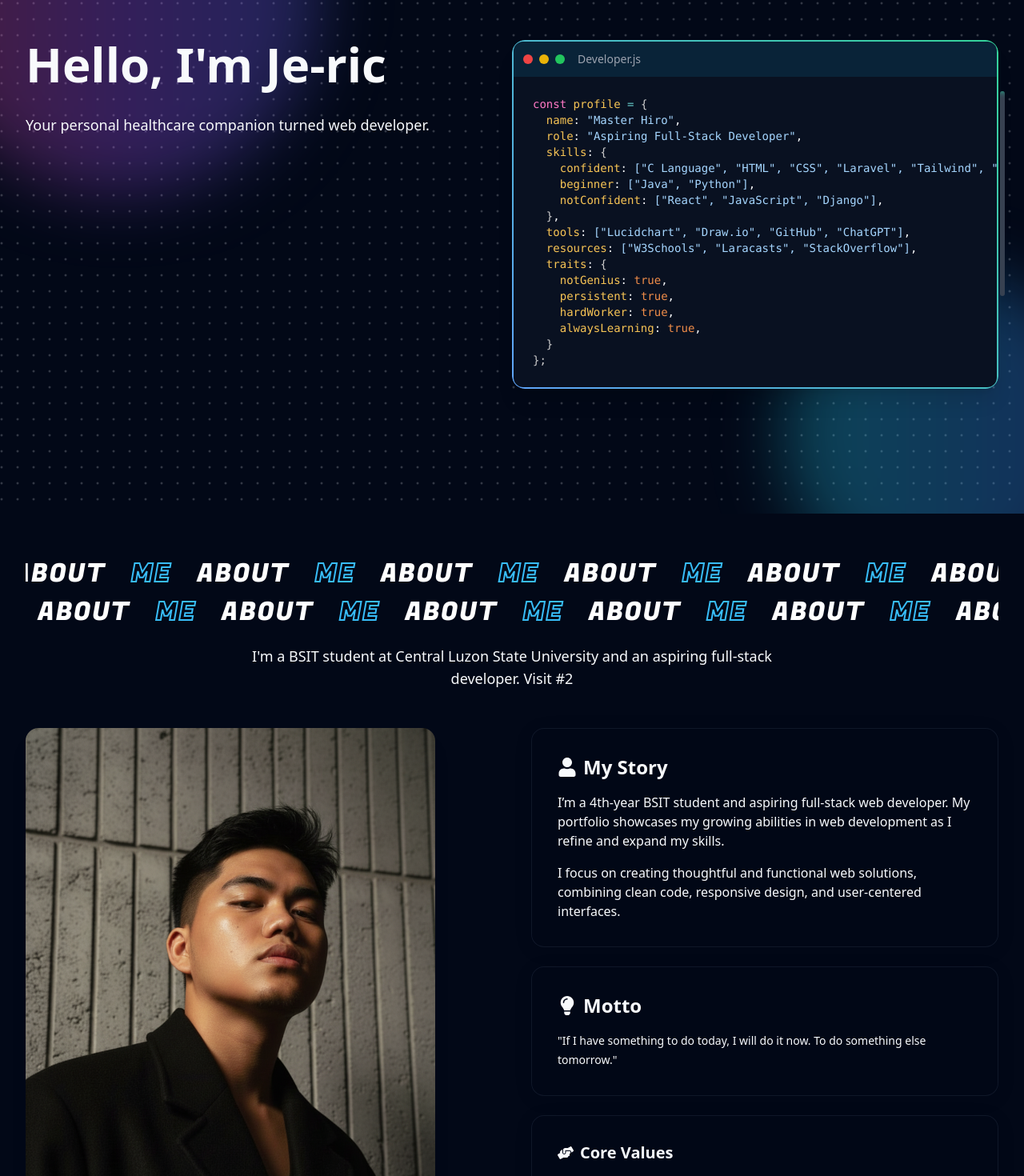
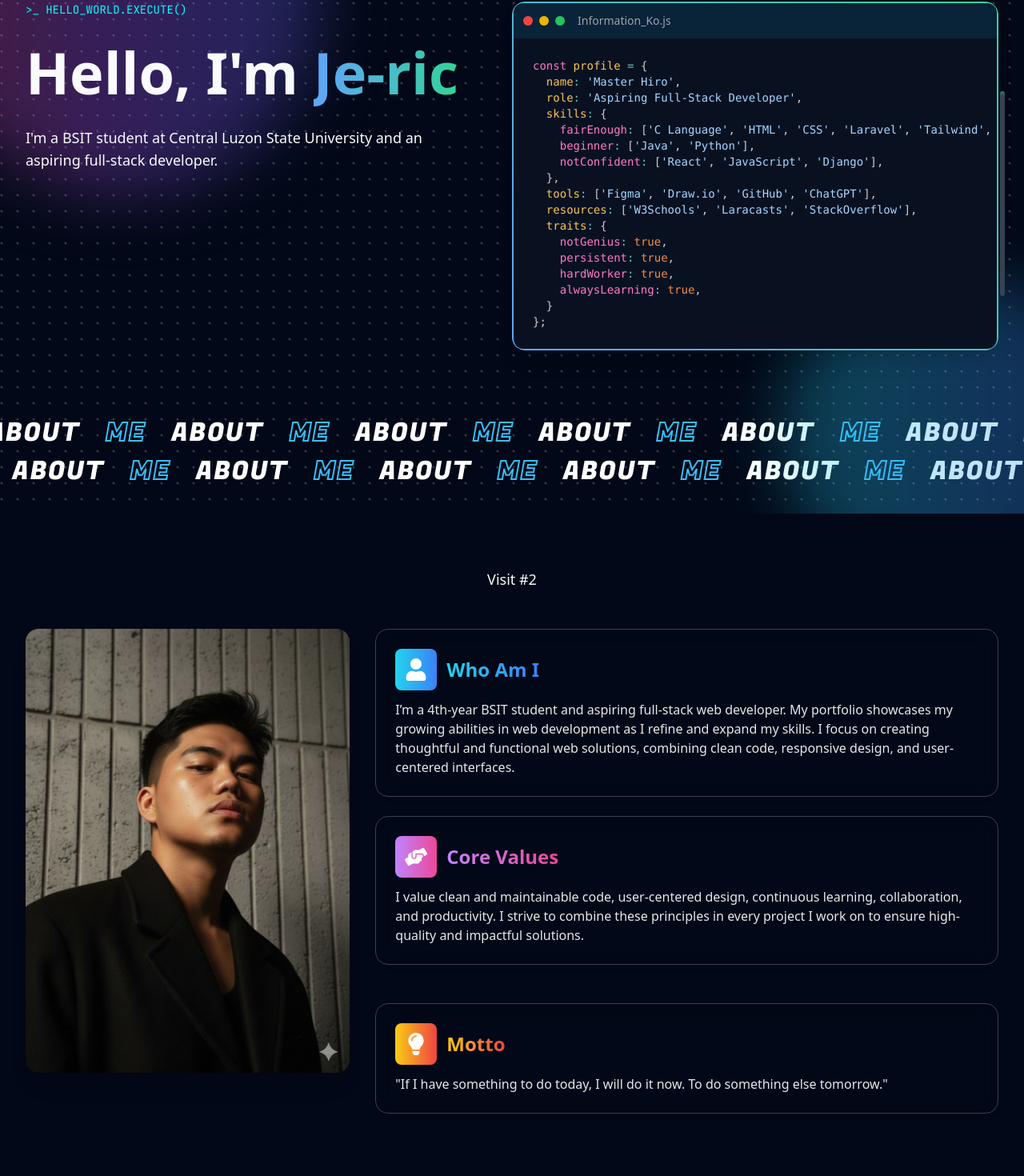
Before and after one commit to Je-ric/ReactJS-Portfolio, a React (Create React App) app: page / in a window 1280 px wide. Shown: the part 158-1628 px from the top of the page at 80% size. Built offline with nearby package versions, Linux system fonts and the light colour scheme.

Commit message:
Add DualMarquee component to sections, update styles, and remove unused imports

```diff
--- a/public/index.html
+++ b/public/index.html
@@ -10,6 +10,7 @@
       content="Baymax Portfolio - Healthcare companion turned web developer"
     />
     <link href="https://fonts.googleapis.com/css2?family=Fugaz+One&display=swap" rel="stylesheet">
+    <link href="https://fonts.googleapis.com/css2?family=JetBrains+Mono:wght@400;500;700&display=swap" rel="stylesheet">
     <link rel="apple-touch-icon" href="%PUBLIC_URL%/logo192.png" />
     <link rel="manifest" href="%PUBLIC_URL%/manifest.json" />
     <title>Baymax Portfolio</title>
--- a/src/App.css
+++ b/src/App.css
@@ -177,26 +177,21 @@
 .token.boolean, .token.number, .token.function {
     color: rgb(240, 141, 73);
 }
-/*
-:not(pre) > code[class*="language-"],
-pre[class*="language-"] {
-    background: rgb(9, 17, 33);
-    color: rgb(204, 204, 204);
-    font-family: Consolas, Monaco, "Andale Mono", "Ubuntu Mono", monospace;
-    font-size: 1em;
-    text-align: left;
-    word-spacing: normal;
-    word-break: normal;
-    overflow-wrap: normal;
-    line-height: 1.5;
-    tab-size: 4;
-    hyphens: none;
-    white-space: pre;
+
+
+.gradient-text {
+    background: linear-gradient(90deg, #60a5fa, #34d399, #60a5fa);
+    background-size: 200% auto;
+    animation: gradient-shift 4s linear infinite;
+    -webkit-background-clip: text;
+    -webkit-text-fill-color: transparent;
 }
 
-pre[class*="language-"] {
-    padding: 1.5rem !important;
-    margin: 0px !important;
-    font-size: 0.95rem !important;
-    overflow: auto;
-} */
+.hello{
+	color: #111;
+	font-family: JetBrains Mono,monospace !important;
+}
+
+.dark .hello{
+	color: cyan;
+}
--- a/src/App.js
+++ b/src/App.js
@@ -13,6 +13,7 @@ import ScrollProgressIndicator from "./components/ScrollProgressIndicator";
 import BackToTop from "./components/BackToTop";
 import Mouse from "./components/Mouse";
 import GlobalBG from "./components/ui/GlobalBG";
+import DualMarquee from "./components/layout/DualMarquee";
 
 function App() {
   const [currentSection, setCurrentSection] = useState("home");
@@ -69,8 +70,16 @@ function App() {
         {/*  */}
         <main className="pt-20">
           <Home />
+
+          <DualMarquee word1="ABOUT" word2="ME" />
           <About />
+
+
+          <DualMarquee word1="MY" word2="PROJECTS" />
           <Projects />
+
+
+        <DualMarquee word1="ME" word2="CONTACT" />
           <Contact />
         </main>
 
--- a/src/components/class/About.js
+++ b/src/components/class/About.js
@@ -1,8 +1,7 @@
 "use client"
 
 import { Component } from "react"
-import DualMarquee from "../layout/DualMarquee"
-import { FaUser, FaLaptopCode, FaLightbulb, FaHandsHelping } from "react-icons/fa"
+import { FaUser, FaLightbulb, FaHandsHelping } from "react-icons/fa"
 
 class About extends Component {
   constructor(props) {
@@ -21,65 +20,83 @@ class About extends Component {
     const { visitCount } = this.state
 
     return (
-      <section id="about" className="min-h-screen py-20 px-4 md:px-8">
+      <section id="about" className="min-h-screen max-w-7xl justify-center py-20 px-4 md:px-8">
         <div className="container mx-auto">
           {/* Section Header */}
           <div className="text-center mb-12">
-            <DualMarquee word1="ABOUT" word2="ME" />
             <p className="text-lg text-muted-foreground max-w-2xl mx-auto mt-4">
-              I'm a BSIT student at Central Luzon State University and an aspiring full-stack developer. Visit #{visitCount}
+              Visit #{visitCount}
             </p>
           </div>
 
-          {/* Two-column layout */}
-          <div className="flex flex-col lg:flex-row items-start gap-8 lg:gap-12">
+          {/* Responsive two-column layout */}
+          <div className="flex flex-col lg:flex-row items-center lg:items-start gap-8">
+
             {/* Left Column: Image */}
-            <div className="flex justify-center lg:justify-start flex-1">
+            <div className="flex justify-center lg:justify-start w-full lg:w-1/3 flex-shrink-0">
               <img
                 src="/src/profile.png"
                 alt="About Me"
-                className="w-full max-w-sm md:max-w-md lg:max-w-lg h-auto object-cover rounded-2xl shadow-xl z-20"
+                className="w-64 z-20 sm:w-72 md:w-80 lg:w-full max-w-xs sm:max-w-sm md:max-w-md lg:max-w-full h-auto object-cover rounded-2xl shadow-xl"
               />
             </div>
 
             {/* Right Column: Info */}
             <div className="flex-1 flex flex-col gap-6 w-full">
-              {/* My Story */}
-              <div className="glass-card bg-background/80 backdrop-blur-md border-b p-6 rounded-2xl">
-                <h3 className="text-2xl font-semibold mb-4 flex items-center gap-2">
-                  <FaUser /> My Story
+
+
+ {/* Who Am I */}
+<div className="flex-1 group p-6 bg-background/80 backdrop-blur-md rounded-2xl border border-gray-700 hover:border-cyan-500/50 transition-all shadow-md hover:shadow-lg">
+  <div className="flex items-center gap-3 mb-3">
+    <div className="p-3 rounded-lg bg-gradient-to-r from-cyan-400 to-blue-500 bg-opacity-20 flex items-center justify-center">
+      <FaUser className="text-white w-6 h-6 lg:w-7 lg:h-7" />
+    </div>
+    <h3 className="text-lg lg:text-2xl font-semibold bg-clip-text text-transparent bg-gradient-to-r from-cyan-400 to-blue-500 group-hover:from-cyan-300 group-hover:to-blue-400 transition-all">
+      Who Am I
     </h3>
-                <p className="text-muted-foreground mb-4">
-                  I’m a 4th-year BSIT student and aspiring full-stack web developer. My portfolio showcases my growing abilities in web development as I refine and expand my skills.
+  </div>
+  <p className="text-gray-200 text-sm lg:text-base leading-relaxed">
+    I’m a 4th-year BSIT student and aspiring full-stack web developer. My portfolio showcases my growing abilities in web development as I refine and expand my skills. I focus on creating thoughtful and functional web solutions, combining clean code, responsive design, and user-centered interfaces.
   </p>
-                <p className="text-muted-foreground">
-                  I focus on creating thoughtful and functional web solutions, combining clean code, responsive design, and user-centered interfaces.
+</div>
+
+{/* Core Values */}
+<div className="flex-1 group p-6 bg-background/80 backdrop-blur-md rounded-2xl border border-gray-700 hover:border-purple-500/50 transition-all shadow-md hover:shadow-lg">
+  <div className="flex items-center gap-3 mb-3">
+    <div className="p-3 rounded-lg bg-gradient-to-r from-purple-400 to-pink-500 bg-opacity-20 flex items-center justify-center">
+      <FaHandsHelping className="text-white w-6 h-6 lg:w-7 lg:h-7" />
+    </div>
+    <h3 className="text-lg lg:text-2xl font-semibold bg-clip-text text-transparent bg-gradient-to-r from-purple-400 to-pink-500 group-hover:from-purple-300 group-hover:to-pink-400 transition-all">
+      Core Values
+    </h3>
+  </div>
+  <p className="text-gray-200 text-sm lg:text-base leading-relaxed">
+    I value clean and maintainable code, user-centered design, continuous learning, collaboration, and productivity. I strive to combine these principles in every project I work on to ensure high-quality and impactful solutions.
   </p>
 </div>
 
 {/* Motto */}
-              <div className="glass-card bg-background/80 backdrop-blur-md border-b p-6 rounded-2xl">
-                <h3 className="text-2xl font-semibold mb-4 flex items-center gap-2">
-                  <FaLightbulb /> Motto
+<div className="group mt-6 p-6 bg-background/80 backdrop-blur-md rounded-2xl border border-gray-700 hover:border-yellow-500/50 transition-all shadow-md hover:shadow-lg">
+  <div className="flex items-center gap-3 mb-3">
+    <div className="p-3 rounded-lg bg-gradient-to-r from-yellow-400 to-red-500 bg-opacity-20 flex items-center justify-center">
+      <FaLightbulb className="text-white w-6 h-6 lg:w-7 lg:h-7" />
+    </div>
+    <h3 className="text-lg lg:text-2xl font-semibold bg-clip-text text-transparent bg-gradient-to-r from-yellow-400 to-red-500 group-hover:from-yellow-300 group-hover:to-red-400 transition-all">
+      Motto
     </h3>
-                <p className="text-muted-foreground text-sm leading-6">
+  </div>
+  <p className="text-gray-200 text-sm lg:text-base leading-relaxed">
     "If I have something to do today, I will do it now. To do something else tomorrow."
   </p>
 </div>
 
-              {/* Core Values */}
-              <div className="glass-card bg-background/80 backdrop-blur-md border-b p-6 rounded-2xl">
-                <h3 className="text-xl font-semibold mb-4 flex items-center gap-2">
-                  <FaHandsHelping /> Core Values
-                </h3>
-                <ul className="space-y-3 text-muted-foreground">
-                  <li className="flex items-center gap-2"><FaLaptopCode className="text-primary" /> Clean & maintainable code</li>
-                  <li className="flex items-center gap-2"><FaUser classNameb="text-primary" /> User-centered design</li>
-                  <li className="flex items-center gap-2"><FaLightbulb className="text-primary" /> Continuous learning</li>
-                  <li className="flex items-center gap-2"><FaHandsHelping className="text-primary" /> Collaboration & productivity</li>
-                </ul>
+
+
+
             </div>
-            </div>
+
+
+
           </div>
         </div>
       </section>
--- a/src/components/class/Contact.js
+++ b/src/components/class/Contact.js
@@ -14,7 +14,6 @@
 */
 
 import { Component } from "react"
-import DualMarquee from '../layout/DualMarquee';
 
 class Contact extends Component {
   constructor(props) {
@@ -172,8 +171,6 @@ class Contact extends Component {
         <div className="container mx-auto">
           <div className="text-center mb-12">
 
-            <DualMarquee word1="CONTACT" word2="ME" />
-
             <p className="text-lg text-muted-foreground max-w-2xl mx-auto">
               Ready to help with your healthcare technology needs. Messages sent: {submitCount}
             </p>
--- a/src/components/functional/Home.js
+++ b/src/components/functional/Home.js
@@ -12,16 +12,17 @@ function Home() {
   return (
     <section
       id="home"
-      className="relative z-10 py-16 md:py-24 lg:py-32 px-4 md:px-8"
+      className="relative z-10 py-10 md:py-16 lg:py-20 px-4 md:px-8"
     >
       <div className="max-w-7xl mx-auto flex flex-col lg:flex-row items-center lg:items-start justify-between gap-12">
         {/* Left Column: Text */}
         <div className="flex-1 text-center lg:text-left space-y-6 lg:space-y-8">
-          <h1 className="text-4xl md:text-6xl font-bold">
-            Hello, I'm Je-ric
+          <p className="hello font-mono text-sm mb-4"> {'>_ HELLO_WORLD.EXECUTE()'}</p>
+          <h1 className="text-6xl md:text-7xl font-bold">
+            Hello, I'm <span className="gradient-text">Je-ric </span>
           </h1>
           <p className="text-lg max-w-xl mx-auto lg:mx-0">
-            Your personal healthcare companion turned web developer.
+            I'm a BSIT student at Central Luzon State University and an aspiring full-stack developer.
           </p>
         </div>
 
@@ -37,7 +38,7 @@ function Home() {
                   <div className="w-3 h-3 rounded-full bg-green-500"></div>
                 </div>
                 <span className="ml-2 text-sm text-gray-400 flex items-center gap-1">
-          Developer.js
+                  Information_Ko.js
                 </span>
               </div>
 
@@ -46,52 +47,119 @@ function Home() {
                 <code>
                   <span className="token keyword">const</span>{" "}
                   <span className="token class-name">profile</span>{" "}
-          <span className="token operator">=</span> <span className="token punctuation">{"{"}</span>
+                  <span className="token operator">=</span>{" "}
+                  <span className="token punctuation">&#123;</span>
                   <br />
-          &nbsp;&nbsp;<span className="token property">name</span>:{" "}
-          <span className="token string">"Master Hiro"</span>,
+                  &nbsp;&nbsp;<span className="token property">name</span>
+                  <span className="token operator">:</span>{" "}
+                  <span className="token string">'Master Hiro'</span>
+                  <span className="token punctuation">,</span>
                   <br />
-          &nbsp;&nbsp;<span className="token property">role</span>:{" "}
-          <span className="token string">"Aspiring Full-Stack Developer"</span>,
+                  &nbsp;&nbsp;<span className="token property">role</span>
+                  <span className="token operator">:</span>{" "}
+                  <span className="token string">'Aspiring Full-Stack Developer'</span>
+                  <span className="token punctuation">,</span>
                   <br />
-          &nbsp;&nbsp;<span className="token property">skills</span>: <span className="token punctuation">{"{"}</span>
+                  &nbsp;&nbsp;<span className="token property">skills</span>
+                  <span className="token operator">:</span>{" "}
+                  <span className="token punctuation">&#123;</span>
                   <br />
-          &nbsp;&nbsp;&nbsp;&nbsp;<span className="token property">confident</span>:{" "}
-          <span className="token string">["C Language", "HTML", "CSS", "Laravel", "Tailwind", "PHP"]</span>,
+                  &nbsp;&nbsp;&nbsp;&nbsp;<span className="token keyword">fairEnough</span>
+                  <span className="token operator">:</span>{" "}
+                  <span className="token punctuation">[</span>
+                  <span className="token string">'C Language'</span>
+                  <span className="token punctuation">,</span>{" "}
+                  <span className="token string">'HTML'</span>
+                  <span className="token punctuation">,</span>{" "}
+                  <span className="token string">'CSS'</span>
+                  <span className="token punctuation">,</span>{" "}
+                  <span className="token string">'Laravel'</span>
+                  <span className="token punctuation">,</span>{" "}
+                  <span className="token string">'Tailwind'</span>
+                  <span className="token punctuation">,</span>{" "}
+                  <span className="token string">'PHP'</span>
+                  <span className="token punctuation">]</span>
+                  <span className="token punctuation">,</span>
                   <br />
-          &nbsp;&nbsp;&nbsp;&nbsp;<span className="token property">beginner</span>:{" "}
-          <span className="token string">["Java", "Python"]</span>,
+                  &nbsp;&nbsp;&nbsp;&nbsp;<span className="token keyword">beginner</span>
+                  <span className="token operator">:</span>{" "}
+                  <span className="token punctuation">[</span>
+                  <span className="token string">'Java'</span>
+                  <span className="token punctuation">,</span>{" "}
+                  <span className="token string">'Python'</span>
+                  <span className="token punctuation">]</span>
+                  <span className="token punctuation">,</span>
                   <br />
-          &nbsp;&nbsp;&nbsp;&nbsp;<span className="token property">notConfident</span>:{" "}
-          <span className="token string">["React", "JavaScript", "Django"]</span>,
+                  &nbsp;&nbsp;&nbsp;&nbsp;<span className="token keyword">notConfident</span>
+                  <span className="token operator">:</span>{" "}
+                  <span className="token punctuation">[</span>
+                  <span className="token string">'React'</span>
+                  <span className="token punctuation">,</span>{" "}
+                  <span className="token string">'JavaScript'</span>
+                  <span className="token punctuation">,</span>{" "}
+                  <span className="token string">'Django'</span>
+                  <span className="token punctuation">]</span>
+                  <span className="token punctuation">,</span>
                   <br />
-          &nbsp;&nbsp;<span className="token punctuation">{"}"}</span>,
+                  &nbsp;&nbsp;<span className="token punctuation">&#125;</span>
+                  <span className="token punctuation">,</span>
                   <br />
-          &nbsp;&nbsp;<span className="token property">tools</span>:{" "}
-          <span className="token string">["Lucidchart", "Draw.io", "GitHub", "ChatGPT"]</span>,
+                  &nbsp;&nbsp;<span className="token property">tools</span>
+                  <span className="token operator">:</span>{" "}
+                  <span className="token punctuation">[</span>
+                  <span className="token string">'Figma'</span>
+                  <span className="token punctuation">,</span>{" "}
+                  <span className="token string">'Draw.io'</span>
+                  <span className="token punctuation">,</span>{" "}
+                  <span className="token string">'GitHub'</span>
+                  <span className="token punctuation">,</span>{" "}
+                  <span className="token string">'ChatGPT'</span>
+                  <span className="token punctuation">]</span>
+                  <span className="token punctuation">,</span>
                   <br />
-          &nbsp;&nbsp;<span className="token property">resources</span>:{" "}
-          <span className="token string">["W3Schools", "Laracasts", "StackOverflow"]</span>,
+                  &nbsp;&nbsp;<span className="token property">resources</span>
+                  <span className="token operator">:</span>{" "}
+                  <span className="token punctuation">[</span>
+                  <span className="token string">'W3Schools'</span>
+                  <span className="token punctuation">,</span>{" "}
+                  <span className="token string">'Laracasts'</span>
+                  <span className="token punctuation">,</span>{" "}
+                  <span className="token string">'StackOverflow'</span>
+                  <span className="token punctuation">]</span>
+                  <span className="token punctuation">,</span>
                   <br />
-          &nbsp;&nbsp;<span className="token property">traits</span>: <span className="token punctuation">{"{"}</span>
+                  &nbsp;&nbsp;<span className="token property">traits</span>
+                  <span className="token operator">:</span>{" "}
+                  <span className="token punctuation">&#123;</span>
                   <br />
-          &nbsp;&nbsp;&nbsp;&nbsp;<span className="token property">notGenius</span>:{" "}
-          <span className="token boolean">true</span>,
+                  &nbsp;&nbsp;&nbsp;&nbsp;<span className="token keyword">notGenius</span>
+                  <span className="token operator">:</span>{" "}
+                  <span className="token boolean">true</span>
+                  <span className="token punctuation">,</span>
                   <br />
-          &nbsp;&nbsp;&nbsp;&nbsp;<span className="token property">persistent</span>:{" "}
-          <span className="token boolean">true</span>,
+                  &nbsp;&nbsp;&nbsp;&nbsp;<span className="token keyword">persistent</span>
+                  <span className="token operator">:</span>{" "}
+                  <span className="token boolean">true</span>
+                  <span className="token punctuation">,</span>
                   <br />
-          &nbsp;&nbsp;&nbsp;&nbsp;<span className="token property">hardWorker</span>:{" "}
-          <span className="token boolean">true</span>,
+                  &nbsp;&nbsp;&nbsp;&nbsp;<span className="token keyword">hardWorker</span>
+                  <span className="token operator">:</span>{" "}
+                  <span className="token boolean">true</span>
+                  <span className="token punctuation">,</span>
                   <br />
-          &nbsp;&nbsp;&nbsp;&nbsp;<span className="token property">alwaysLearning</span>:{" "}
-          <span className="token boolean">true</span>,
+                  &nbsp;&nbsp;&nbsp;&nbsp;<span className="token keyword">alwaysLearning</span>
+                  <span className="token operator">:</span>{" "}
+                  <span className="token boolean">true</span>
+                  <span className="token punctuation">,</span>
                   <br />
-          &nbsp;&nbsp;<span className="token punctuation">{"}"}</span>
+                  &nbsp;&nbsp;<span className="token punctuation">&#125;</span>
                   <br />
-          <span className="token punctuation">{"};"}</span>
+                  <span className="token punctuation">&#125;</span>
+                  <span className="token punctuation">;</span>
                 </code>
               </pre>
+
+
             </div>
           </div>
         </div>
--- a/src/components/functional/Projects.js
+++ b/src/components/functional/Projects.js
@@ -1,6 +1,5 @@
 "use client"
 import { useState } from "react"
-import DualMarquee from '../layout/DualMarquee';
 
 const ProjectCard = ({ project, onView }) => (
   <div className="project-card baymax-card p-6 rounded-lg">
@@ -76,8 +75,6 @@ const Projects = () => {
   return (
     <section id="projects" className="min-h-screen py-20 px-8">
 
-      <DualMarquee word1="MY" word2="PROJECTS" />
-
       <div className="container mx-auto">
         <div className="text-center mb-12">
           <h2 className="text-3xl md:text-4xl font-bold mb-4">My Projects</h2>
```
Lines whose indentation alone changed are shown as unchanged.
